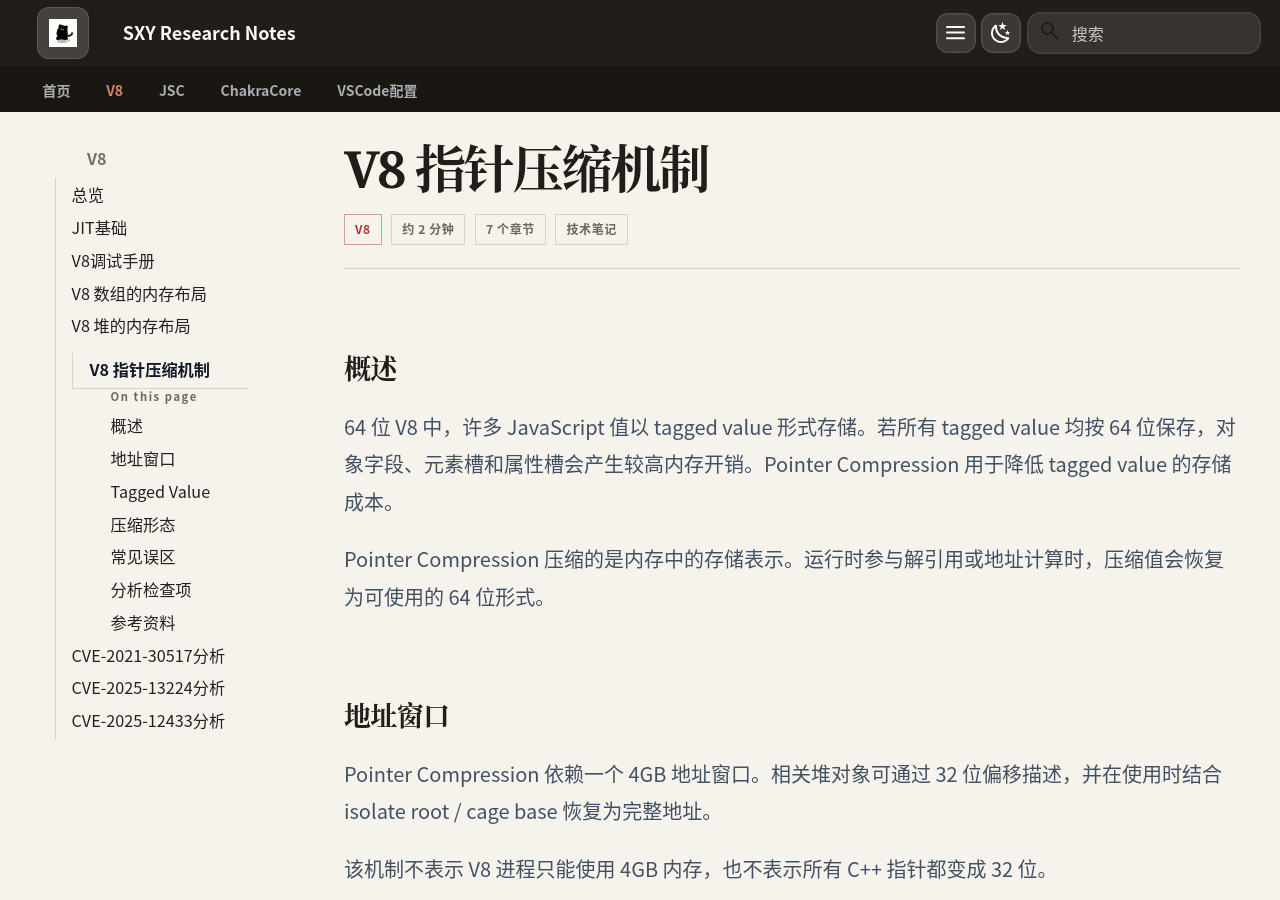
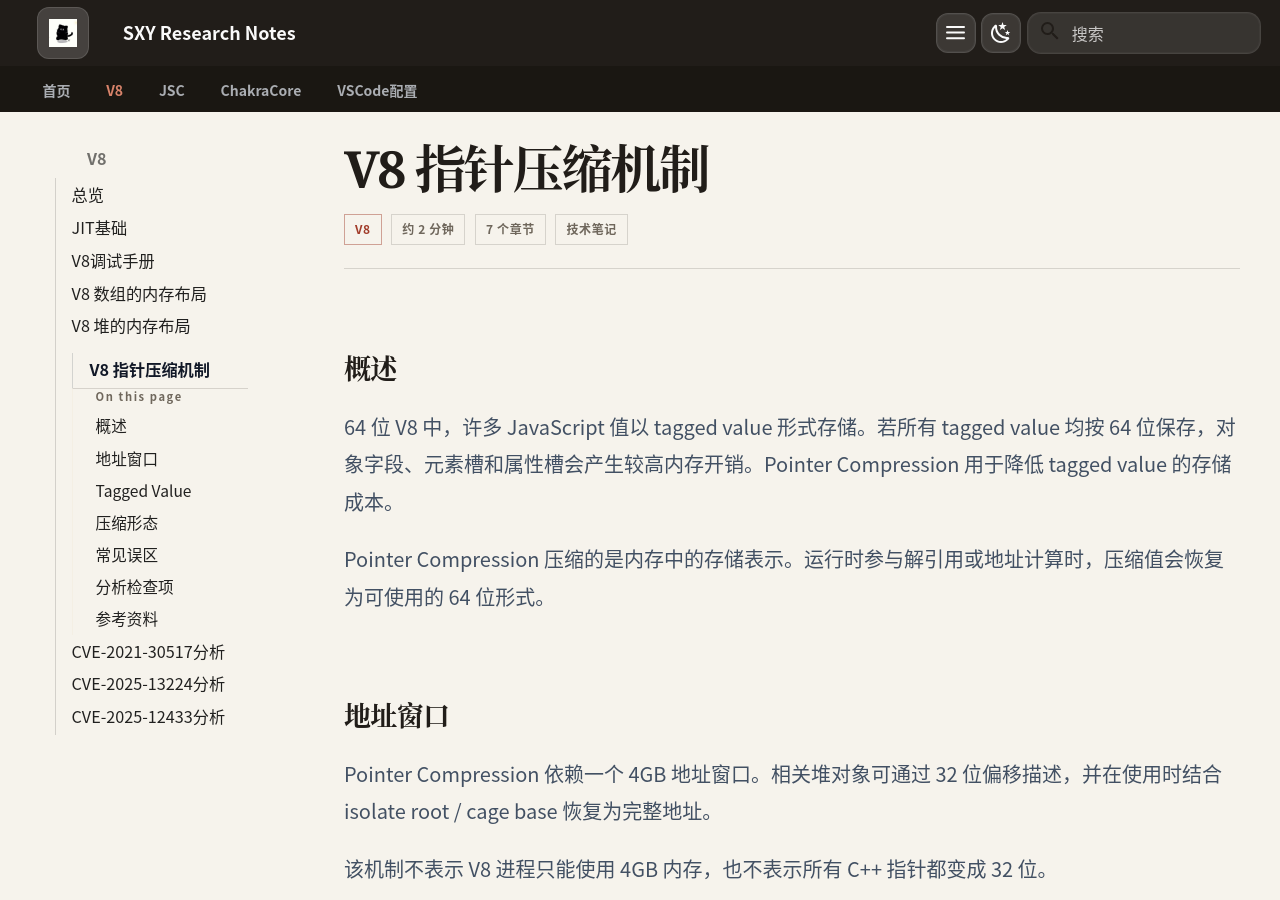
Before and after one commit to jamezx32/jamezx32.github.io, an MkDocs documentation site: the page built from docs/v8/V8指针压缩机制.md, in a window 1280 px wide and 900 px high. Built offline with MkDocs 1.6.1 and Material for MkDocs 9.7.7, drawn with Linux system fonts in a browser that asks for light colours.

Commit message:
Balance sidebar TOC margins, refine its font, fix footer stacking
- Reduce the TOC indent (1.9rem -> 1.15rem) so the left/right whitespace
  of the sidebar reads evenly
- TOC entries: 0.78rem, tighter line-height, muted color with ink on
  hover/active
- Leave a 2.4rem bottom gap in the sidebar viewport cap so the last entry
  no longer peeks half-cut at rest
- Footer now stacks above the fixed sidebar (z-index 20 vs 10): scrolling
  to the bottom slides the sidebar under the footer instead of floating
  over it
- Bump CSS v69

```diff
--- a/docs/stylesheets/extra.css
+++ b/docs/stylesheets/extra.css
@@ -2468,13 +2468,14 @@
 
 .md-footer {
   flex: 0 0 auto;
+  z-index: 20;
   margin-top: auto;
   position: relative;
   overflow: hidden;
   align-self: stretch;
   margin-bottom: 0;
   isolation: isolate;
-  z-index: 2;
+  z-index: 20;
   background: var(--site-footer-shell-bg);
   border-top: 1px solid rgba(255, 255, 255, 0.06);
   will-change: auto;
@@ -3581,16 +3582,20 @@
 }
 
 .md-sidebar--primary .md-nav--secondary .md-nav__link {
-  padding-left: 1.9rem !important;
-}
-
-.md-sidebar--primary .md-nav--secondary .md-nav .md-nav__link {
-  padding-left: 2.85rem !important;
+  padding-left: 1.15rem !important;
+  font-size: 0.78rem !important;
+  line-height: 1.5 !important;
+  color: var(--site-editorial-muted);
+}
+
+.md-sidebar--primary .md-nav--secondary .md-nav__link:hover,
+.md-sidebar--primary .md-nav--secondary .md-nav__link--active {
+  color: var(--site-editorial-ink);
 }
 
 .md-sidebar--primary .md-nav--secondary::before {
   display: block;
-  padding: 0 0 0.3rem 1.9rem;
+  padding: 0 0 0.3rem 1.15rem;
   color: var(--site-editorial-muted);
   content: "On this page";
   font-size: 0.56rem;
@@ -3635,7 +3640,7 @@
 /* Desktop sidebar: cap height, enable scrolling, add horizontal breathing */
 @media screen and (min-width: 76.25em) {
   .md-main__inner.md-grid > .md-sidebar--primary {
-    max-height: calc(100vh - var(--site-fixed-sidebar-top, 8rem) - 1rem) !important;
+    max-height: calc(100vh - var(--site-fixed-sidebar-top, 8rem) - 2.4rem) !important;
   }
 
   .md-main__inner.md-grid > .md-sidebar--primary > .md-sidebar__scrollwrap {
--- a/mkdocs.yml
+++ b/mkdocs.yml
@@ -60,7 +60,7 @@
       custom_checkbox: true
 
 extra_css:
-  - stylesheets/extra.css?v=2026-09-08-v68
+  - stylesheets/extra.css?v=2026-09-08-v69
 
 nav:
   - 首页: index.md
```
